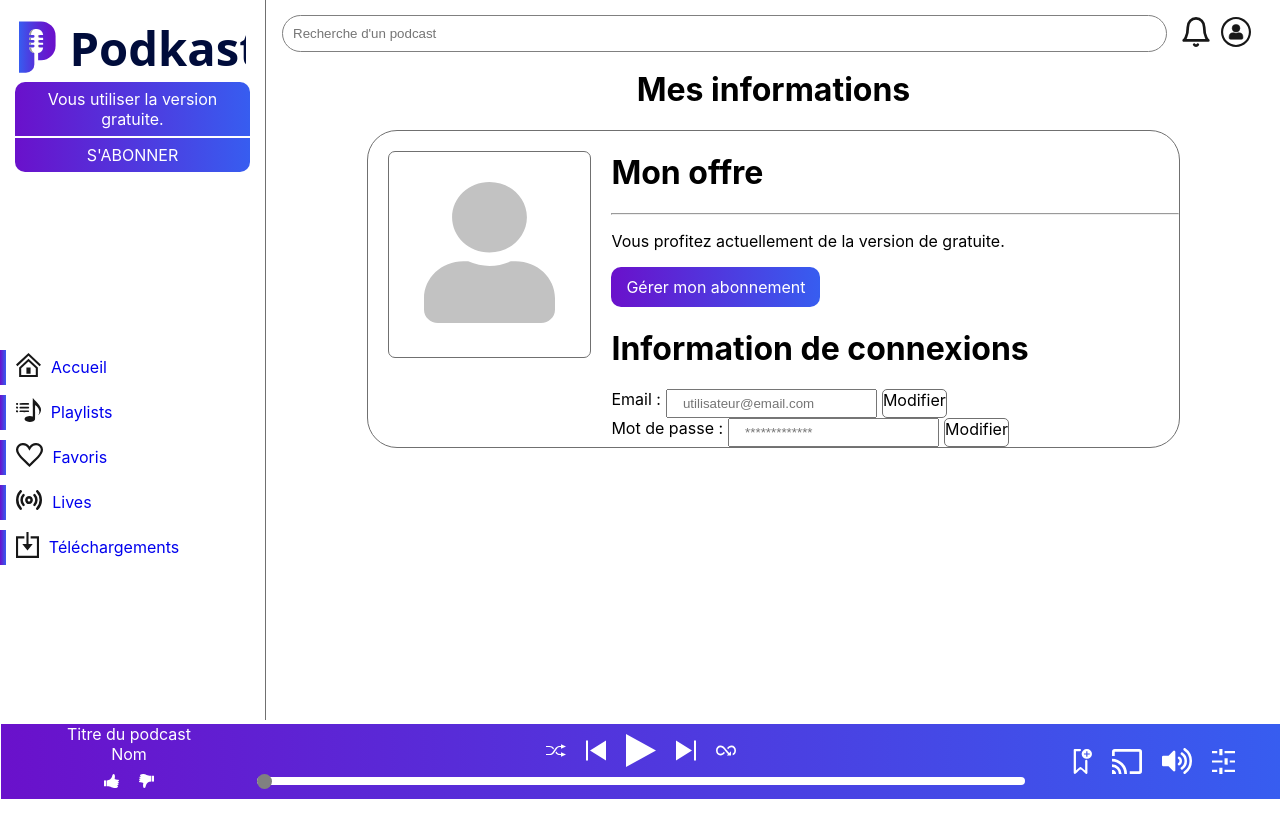
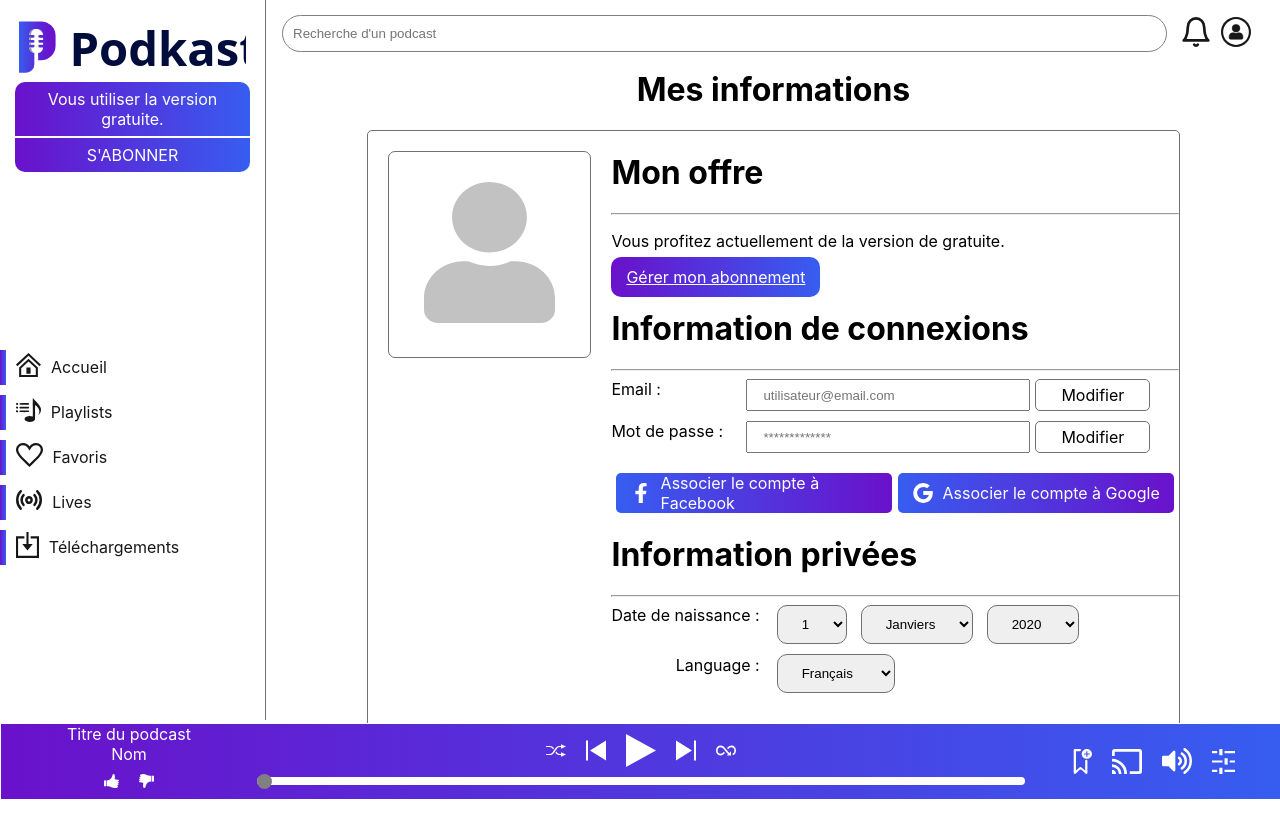
Before and after one commit to LeoPhilip33/odio_concept, a React (Create React App) app: page /parametre_compte in a window 1280 px wide. Shown: the top 838 px of the page. Before the commit the page ends 800 px from the top, so only its background shows below. Built offline with nearby package versions, Linux system fonts and the light colour scheme.

Commit message:
parametre compte

```diff
--- a/src/components/Button/index.js
+++ b/src/components/Button/index.js
@@ -9,10 +9,10 @@ const Button = (props) => {
     }
     console.log(props)
     return (
-            <Link to={props.to} className={className}>
-                {props.children}
+        <Link to={props.to} className={className}>
+            {props.children}
 
-            </Link>
+        </Link>
     )
 
 }
--- a/src/components/modaleTopBarre/index.js
+++ b/src/components/modaleTopBarre/index.js
@@ -5,6 +5,12 @@ import './modaleTopBarre.css';
 
 class ModaleTopBarre extends Component {
   render () {
+
+    let className = 'menu';
+    if (this.props.isActive) {
+      className += ' menu-active';
+    }
+
     return (
       <div className="container_modale_TopBare">
         <div className="blod_user_name_top_barre">
@@ -23,7 +29,7 @@ class ModaleTopBarre extends Component {
           <hr></hr>
           <div>
           <div className="displayflex_modale_top_barre">
-            <div>Mode Sombre</div>
+            <div className={className}>Mode Sombre</div>
              <div>
 
               <div className="toggle_modale">
--- a/src/components/parametres/index.js
+++ b/src/components/parametres/index.js
@@ -1,6 +1,11 @@
 import React, { Component } from 'react';
 import './parametres.css';
 import image_parametres from '../img/image_parametres.svg';
+
+import icon_fb from '../img/icon_fb.svg';
+import icon_google from '../img/icon_google.svg';
+
+import { Link } from 'react-router-dom';
 
 class Parametres extends Component {
   render () {
@@ -10,6 +15,8 @@ class Parametres extends Component {
 
             <div className="center_containerparam_border">
                 <div className="containerparam_border">
+
+                    <div  className="sous_containerparam_border">
 
                         <div className="gauche_container_param">
                             <div className="contouring_img_param">
@@ -22,28 +29,91 @@ class Parametres extends Component {
                             <h1> Mon offre </h1>
                             <hr></hr>
                             <p> Vous profitez actuellement de la version de gratuite. </p>
-                        <div className="btn_monAbonnementParametres">
+                            <Link to="/abonnement" className="btn_monAbonnementParametres">
                                 Gérer mon abonnement
-                        </div>
+                            </Link>
 
                             <h1> Information de connexions </h1>
+                            <hr></hr>
 
                             <div className="inputParametersclass">
-                            <div>Email : </div>
+                                <div className="txt_avant_input_parametres">Email : </div>
                                 <input type="text" className="style_impit_parameterclass"  placeholder="utilisateur@email.com"></input>
                                 <div className="btn_parametersclass">
                                     Modifier
                                 </div>
                             </div>
 
-                        <div className="inputParametersclass">
-                            <div>Mot de passe : </div>
+                            <div className="inputParametersclass top_inputParametersclass">
+                                <div className="txt_avant_input_parametres">Mot de passe : </div>
                                 <input type="password" className="style_impit_parameterclass" placeholder="*************"></input>
                                 <div className="btn_parametersclass">
                                     Modifier
                                 </div>
                             </div>
 
+                            <div className="flex_btn_fb_google_parametres">
+                                <div className="btn_fb_google_parametres">
+                                    <img className="icon_fb_gg_parametre" src={icon_fb}/>
+                                    Associer le compte à Facebook
+                                </div>
+
+                                <div className="btn_fb_google_parametres">
+                                    <img className="icon_fb_gg_parametre" src={icon_google}/>
+                                    Associer le compte à Google
+                                </div>
+                            </div>
+
+                            <h1> Information privées </h1>
+                            <hr></hr>
+
+                            <div className="flex_informations_privees">
+                                <div className="txt_select_box_parametre_compte">
+                                    <div>
+                                        Date de naissance :
+                                    </div>
+                                    <div>
+                                        Language :
+                                    </div>
+                                </div>
+                                <div className="select_infor_privee_age_langue">
+                                    <div>
+
+                                        <select className="selectclassnameinformationprivees" name="jours" id="langue-select">
+                                            <option value="francais">1</option>
+                                            <option value="anglais">2</option>
+                                            <option value="espagnol">3</option>
+                                        </select>
+
+                                        <select className="selectclassnameinformationprivees" name="mois" id="langue-select">
+                                            <option value="francais">Janviers</option>
+                                            <option value="anglais">Février</option>
+                                            <option value="espagnol">Mars</option>
+                                        </select>
+
+                                        <select className="selectclassnameinformationprivees" name="Année" id="langue-select">
+                                            <option value="francais">2020</option>
+                                            <option value="anglais">2019</option>
+                                            <option value="espagnol">2018</option>
+                                        </select>
+
+                                    </div>
+                                    <div className="top_language_slect_box">
+
+                                        <select className="selectclassnameinformationprivees" name="langues" id="langue-select">
+                                            <option value="francais">Français</option>
+                                            <option value="anglais">Anglais</option>
+                                            <option value="espagnol">Espagnol</option>
+                                        </select>
+
+                                    </div>
+                                </div>
+                            </div>
+
+                        </div>
+                    </div>
+                    <div className="delet_le_compte_parametre">
+                        Supprimer le compte
                     </div>
 
                 </div>
--- a/src/components/parametres/parametres.css
+++ b/src/components/parametres/parametres.css
@@ -1,12 +1,16 @@
 .container_parametres{
     margin-top: 70px;
     margin-left: 267px;
+    margin-bottom: 77px;
 }
 .containerparam_border{
-    display: flex;
     border: 1px solid #707070;
     width: 80%;
-    border-radius: 30px;
+    border-radius: 5px;
+    margin-bottom: 30px;
+}
+.sous_containerparam_border{
+    display: flex;
 }
 .center_containerparam_border{
     display: flex;
@@ -56,8 +60,86 @@
     border: 1px solid #707070;
     border-radius: 5px;
     margin-left: 5px;
+    padding: 5px 25px;
+    transition: 0.5s;
+}
+.btn_parametersclass:hover{
+    cursor: pointer;
+    background-color: black;
+    border: 1px solid #707070;
+    color: white;
+    border-radius: 5px;
+    margin-left: 5px;
+    padding: 5px 25px;
+    transition: 0.5s;
 }
 .style_impit_parameterclass{
     padding: 5px 15px;
     margin-left: 5px;
+    width: 250px;
 }
+.txt_avant_input_parametres{
+    width: 130px;
+}
+.top_inputParametersclass{
+    margin-top: 10px;
+}
+.btn_fb_google_parametres{
+    cursor: pointer;
+    padding: 5px;
+    border-radius: 5px;
+    display: flex;
+    align-items: center;
+    color: white;
+    height: 30px;
+    width: 266px;
+    background: linear-gradient(to right, #375DF0, #6A11CB);
+}
+.icon_fb_gg_parametre{
+    margin-left: 10px;
+    margin-right: 10px;
+    width: 20px;
+    height: 20px;
+}
+.flex_btn_fb_google_parametres{
+    margin-top: 20px;
+    display: flex;
+    justify-content: space-evenly;
+    max-width: 670px;
+}
+.flex_informations_privees{
+    display: flex;
+}
+.select_infor_privee_age_langue{
+    margin-left: 10px;
+}
+.selectclassnameinformationprivees{
+    cursor: pointer;
+    border: 1px solid #707070;
+    padding: 10px 20px;
+    border-radius: 10px;
+    margin-left: 7px;
+    margin-right: 7px;
+}
+.top_language_slect_box{
+    margin-top: 10px;
+}
+.txt_select_box_parametre_compte{
+    height: 70px;
+    display: flex;
+    flex-direction: column;
+    justify-content: space-between;
+    align-items: flex-end;
+}
+.delet_le_compte_parametre{
+    cursor: pointer;
+    display: flex;
+    justify-content: center;
+    align-items: center;
+    margin-top: 35px;
+    width: 100%;
+    border: 1px solid #6A11CB;
+    color: #6A11CB;
+    height: 45px;
+    border-radius: 5px;
+}
--- a/src/components/sidebar_gauche/Sidebargauche.css
+++ b/src/components/sidebar_gauche/Sidebargauche.css
@@ -40,6 +40,8 @@
     width: 100%;
     margin-top: 5px;
     margin-bottom: 5px;
+    color: #171717;
+    transition: 0.2s;
 }
 .flex_color_degrade_sidebargauche:hover{
     cursor: pointer;
@@ -49,7 +51,9 @@
     width: 100%;
     margin-top: 5px;
     margin-bottom: 5px;
-    background-color: red;
+    color: #171717;
+    transform: scale(1.07);
+    transition: 0.2s;
 }
 .style_img_sidebargauche{
     margin-left: 10px;
```
Lines whose indentation alone changed are shown as unchanged.
